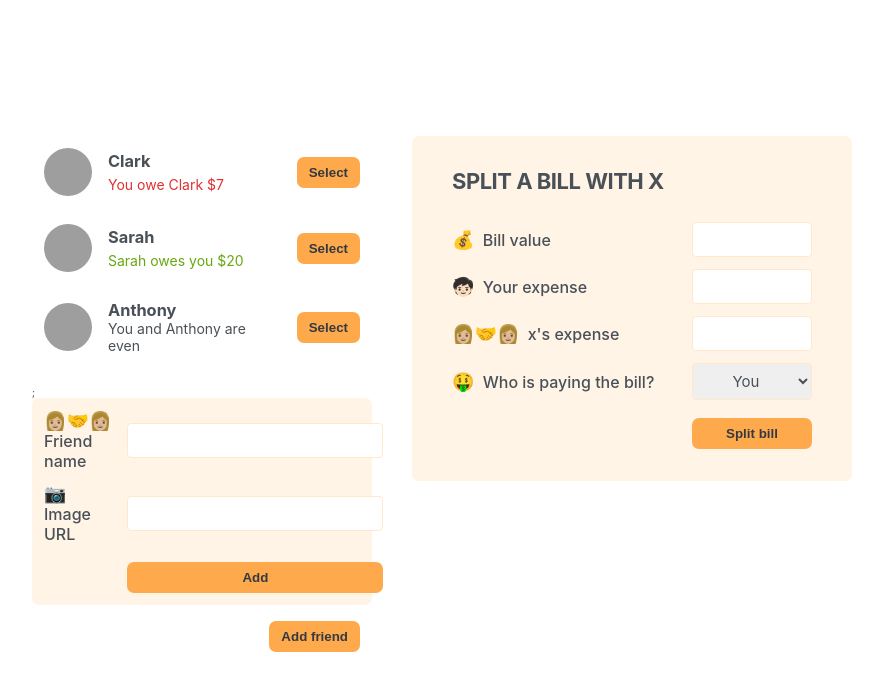
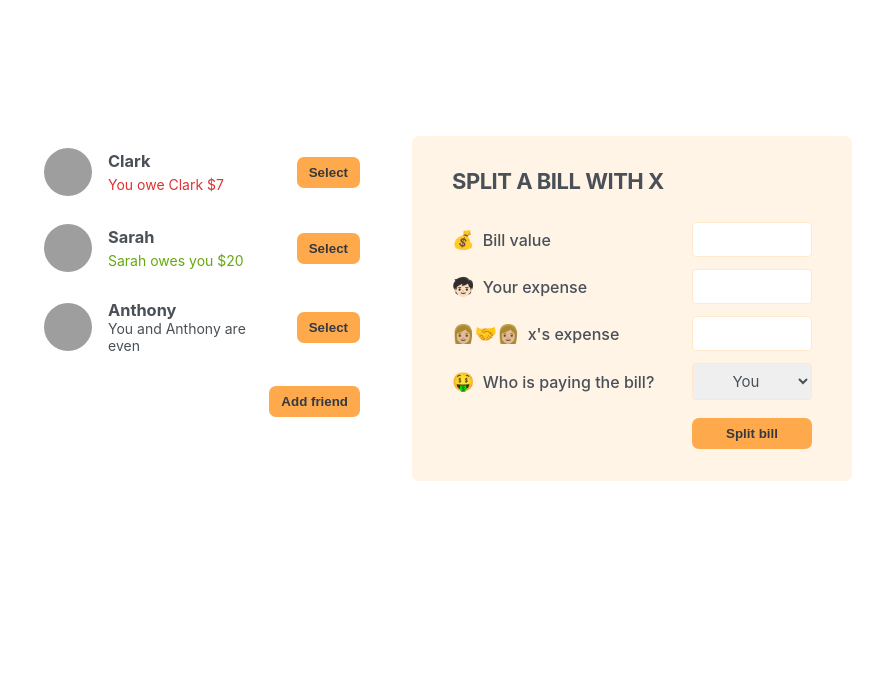
Before and after one commit to ShivaHariniB/eat-n-split, a React (Create React App) app: page / in a window 1280 px wide. Shown: the top 690 px of the page, without its empty margins (198-1081 px from the left). Built offline with nearby package versions, Linux system fonts and the light colour scheme; grey boxes are pictures that could not be loaded.

Commit message:
Rendering add friend form based on add friend button click

```diff
--- a/src/App.js
+++ b/src/App.js
@@ -1,3 +1,5 @@
+import { useState } from "react";
+
 const initialFriends = [
   {
     id: 118836,
@@ -19,13 +21,29 @@
   },
 ];
 
+function Button({ children, onClick }) {
+  return (
+    <button className="button" onClick={onClick}>
+      {children}
+    </button>
+  );
+}
+
 export default function App() {
+  const [showAddFriend, setShowAddFriend] = useState(false);
+
+  function handleShowAddFriend() {
+    setShowAddFriend(!showAddFriend);
+  }
+
   return (
     <div className="app">
       <div className="sidebar">
-        <FriendsList />;
-        <FormAddFriend />
-        <Button>Add friend</Button>
+        <FriendsList />
+        {showAddFriend && <FormAddFriend />}
+        <Button onClick={handleShowAddFriend}>
+          {showAddFriend ? "Close" : "Add friend"}
+        </Button>
       </div>
       <FormSplitBill />
     </div>
@@ -63,9 +81,7 @@
     </li>
   );
 }
-function Button({ children }) {
-  return <button className="button">{children}</button>;
-}
+
 function FormAddFriend() {
   return (
     <form className="form-add-friend">
```
